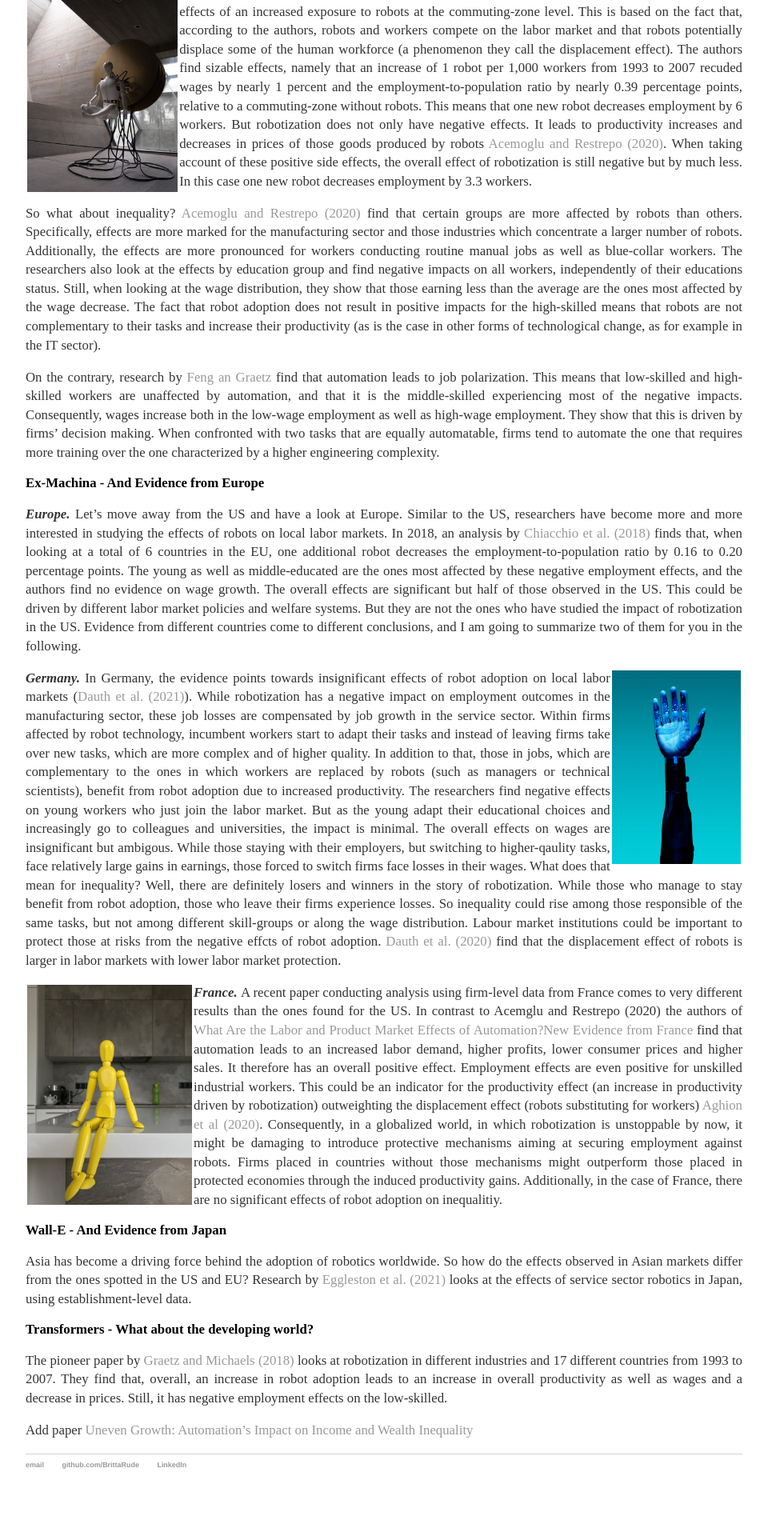
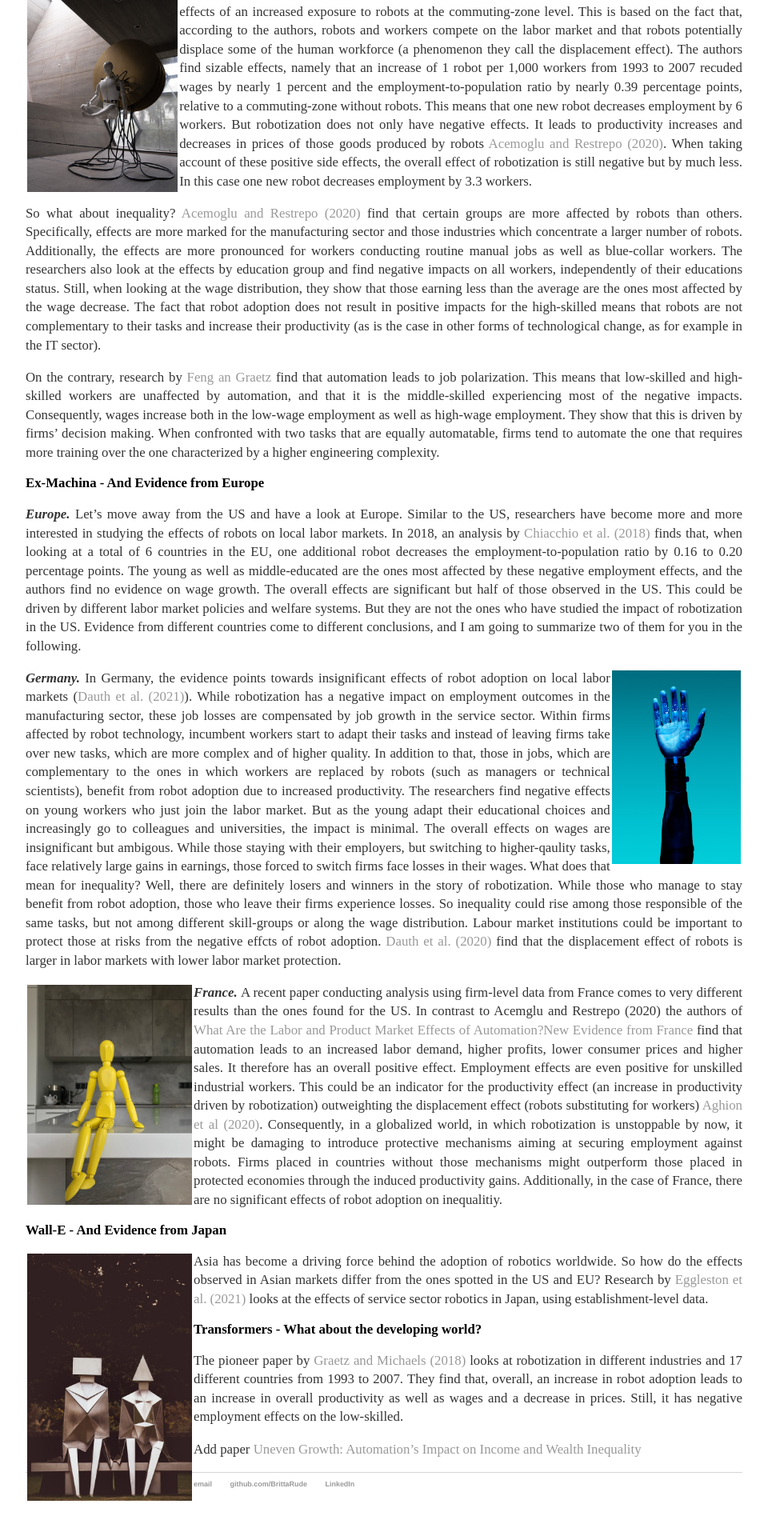
Before and after one commit to BrittaRude/BrittaRude.github.io, a Jekyll site: the page built from inputs_cakestory/_posts/2021-05-30-britta-rude-are-robots-grabbing-our-jobs.md, in a window 1280 px wide. Shown: the part 900-2820 px from the top of the page at 80% size, without its empty margins (160-1120 px from the left). Built offline with Jekyll 4.4.1, drawn with Linux system fonts in a browser that asks for light colours; before the commit the page ends 2796 px from its top, so only the background shows below that.

Commit message:
Update 2021-05-30-britta-rude-are-robots-grabbing-our-jobs.md

```diff
--- a/inputs_cakestory/_posts/2021-05-30-britta-rude-are-robots-grabbing-our-jobs.md
+++ b/inputs_cakestory/_posts/2021-05-30-britta-rude-are-robots-grabbing-our-jobs.md
@@ -40,6 +40,8 @@
 
 ## Wall-E - And Evidence from Japan
 
+<img src="/images/robots_japan.jpg" alt="robots_japan" style="float:left;margin: 2px 2px 2px 2px;max-width:23%;"/>
+
 Asia has become a driving force behind the adoption of robotics worldwide. So how do the effects observed in Asian markets differ from the ones spotted in the US and EU? Research by [Eggleston et al. (2021)](https://www.nber.org/papers/w28322) looks at the effects of service sector robotics in Japan, using establishment-level data.
 
 ## Transformers - What about the developing world?
```
